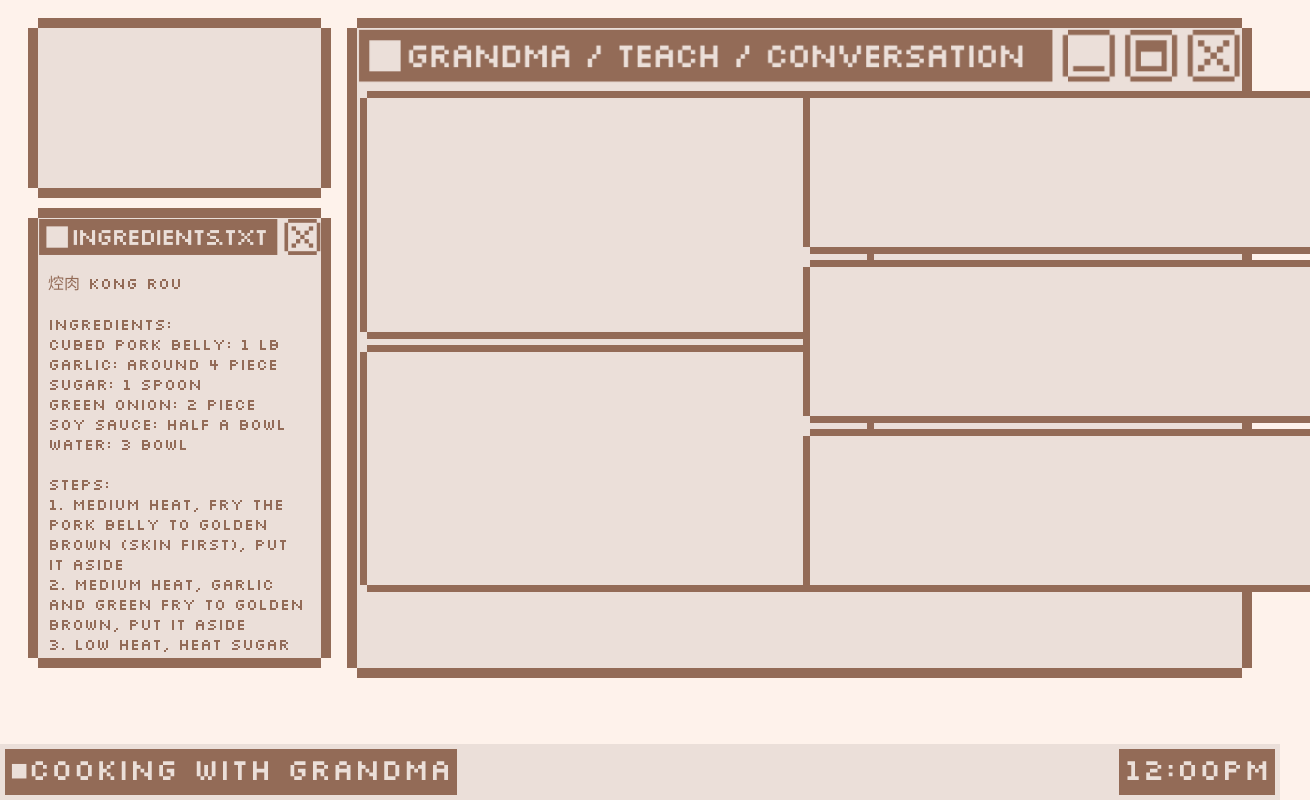
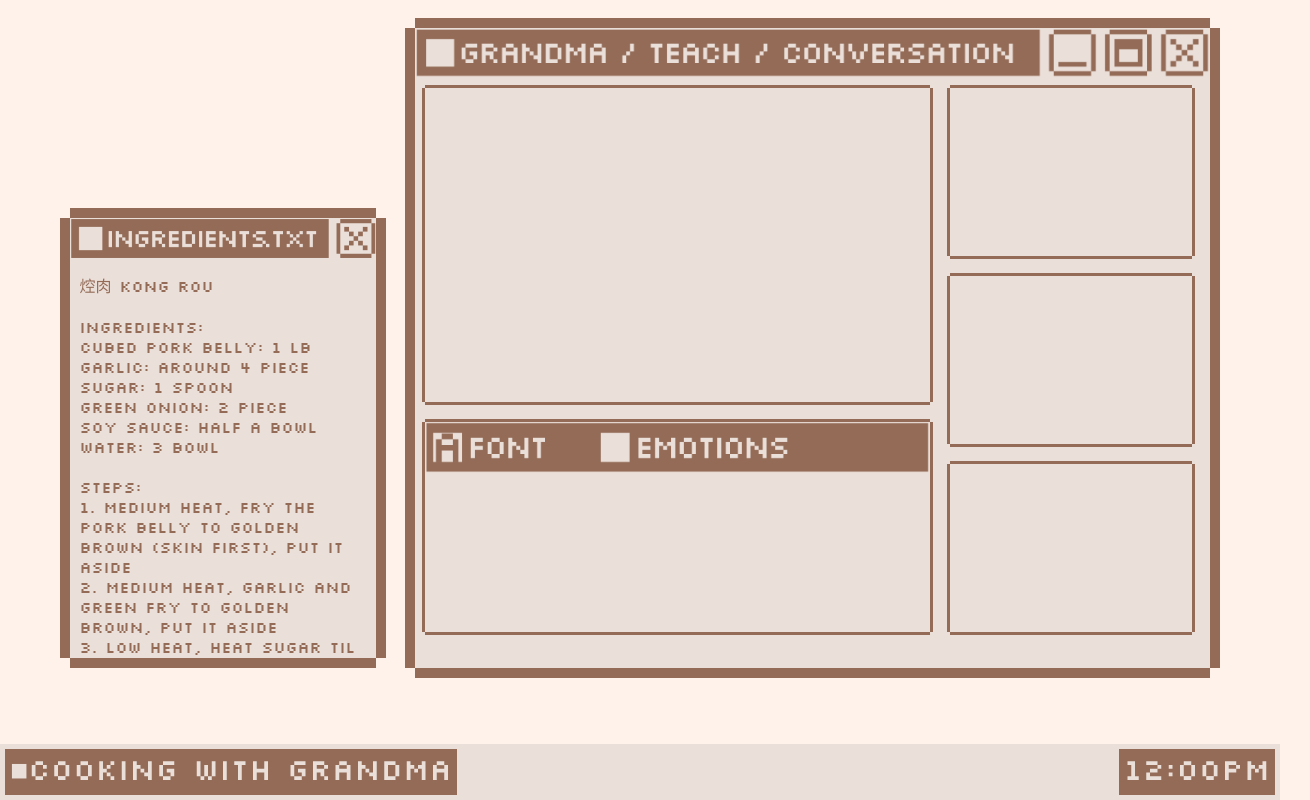
Before and after one commit to chanc245/Granny-Bytes, a website: page public/cooking.html in a window 1280 px wide. Shown: the whole page, 1310 px wide, since content can reach past the window. Drawn offline with Linux system fonts and the light colour scheme.

Commit message:
html boxing done

```diff
--- a/public/cooking.html
+++ b/public/cooking.html
@@ -9,6 +9,7 @@
 		body{
 			background-color: #FEF2EB;
 			font-family: "Silkscreen", sans-serif;
+			display: flex;
 		}
 
 		.box{
@@ -25,19 +26,18 @@
 
 		.inner-box{
 			background-color: #EBDFD9;
-			width: 500px;
-			height: 300px;
-			margin: 0px;
-			box-shadow:	-7px 0 0 0 #936B57,
-		                7px 0 0 0 #936B57,
-		                0 -7px 0 0 #936B57,
-		                0 7px 0 0 #936B57;
+			margin: 2em auto;
+			box-shadow:	-3px 0 0 0 #936B57,
+		                3px 0 0 0 #936B57,
+		                0 -3px 0 0 #936B57,
+		                0 3px 0 0 #936B57;
 		}
 
 		.container{
 			display: flex;
 			flex-direction: row;
-			margin: 0px;
+			margin: 0 auto;
+			width: 95%;
 		}
 
 		.left-column{
@@ -76,11 +76,14 @@
 		}
 
 		.grandma-ui{
+			display: flex;
+			flex-direction: column;
 			margin: 20px;
 			margin-right: 30px;
 			margin-left: 0px;
 			width: 70%;
 			height: 80vh;
+			overflow: hidden;
 		}
 
 		.grandma-ui img{
@@ -91,7 +94,7 @@
 			display: flex;
 			flex-direction: row;
 			height: 88%;
-			width: 100%;
+			width: 110%;
 		}
 
 		.inner-container div{
@@ -101,8 +104,8 @@
 		.left{
 			display: flex;
 			flex-direction: column;
-			height: 90%;
-			width: 50%;
+			height: 100%;
+			width: 60%;
 			margin: 0px
 		}
 
@@ -110,16 +113,25 @@
 			margin: 10px;
 		}
 
+		.terminal{
+			height: 60%;
+		}
+
+		.text-input{
+			height: 40%;
+		}
+
 		.right{
 			display: flex;
 			flex-direction: column;
-			height: 90%;
-			width: 40%;
+			height: 100%;
+			width: 30%;
 			margin: 0px
 		}
 
 		.right div{
 			margin: 10px;
+			height: 30%;
 		}
 
 		.footer {
@@ -150,7 +162,7 @@
 	<div class="container">
 
 		<div class="left-column">
-			<div class="empty box">
+			<div class="empty">
 			</div>
 
 			<div class="ingredients box">
@@ -181,7 +193,9 @@
 			<div class="inner-container">
 				<div class="left">
 					<div class="terminal inner-box"></div>
-					<div class="text-input inner-box"></div>
+					<div class="text-input inner-box">
+						<img src="assets/input.png"/>
+					</div>
 				</div>
 				<div class="right">
 					<div class="environment inner-box"></div>
```
Also changed, not shown: 2 other files.
